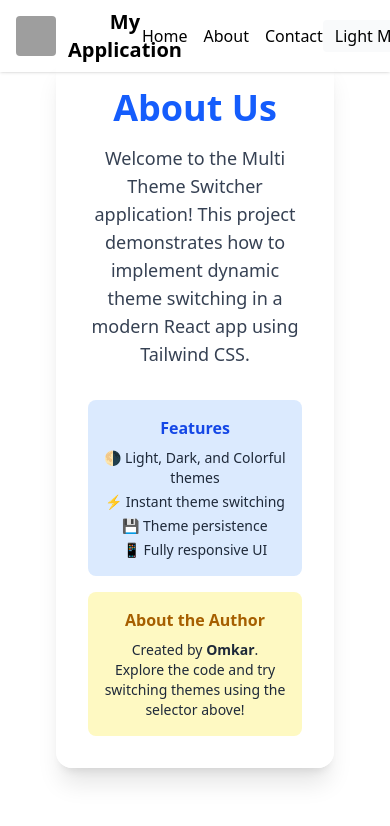
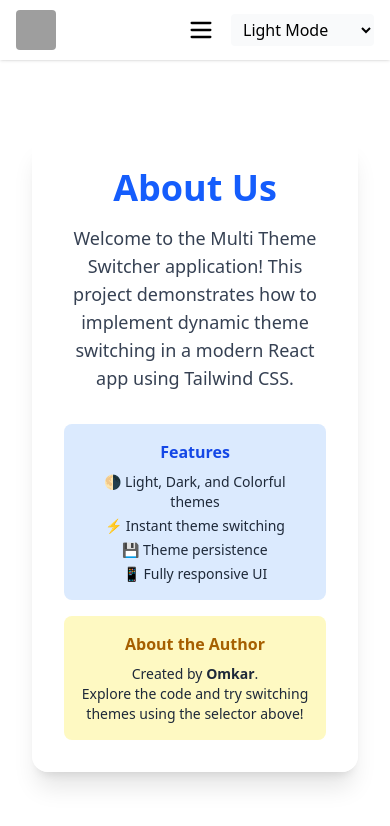
Before and after one commit to omkar-pd/React-Multi-Theme-Switcher, a React (Vite) app: page /about in a window 390 px wide. Shown: the top 826 px of the page. Built offline with nearby package versions, Linux system fonts and the light colour scheme; grey boxes are pictures that could not be loaded.

Commit message:
mobile navigation

```diff
--- /dev/null
+++ b/src/components/MobileNav.tsx
@@ -0,0 +1,29 @@
+import { Link } from "react-router";
+import { themes } from "../utils/themes";
+
+type MobileNavProps = {
+  open: boolean;
+  theme: 'light' | 'dark' | 'colorful';
+  onClose: () => void;
+};
+
+function MobileNav({ open, theme, onClose }: MobileNavProps) {
+  if (!open) return null;
+  return (
+    <ul
+      className={`absolute top-full left-0 w-full shadow-md flex flex-col items-center py-4 space-y-2 md:hidden z-50 ${themes[theme].className}`}
+    >
+      <li>
+        <Link to="/" onClick={onClose}>Home</Link>
+      </li>
+      <li>
+        <Link to="/about" onClick={onClose}>About</Link>
+      </li>
+      <li>
+        <Link to="/contact" onClick={onClose}>Contact</Link>
+      </li>
+    </ul>
+  );
+}
+
+export default MobileNav;
--- a/src/components/Navbar.tsx
+++ b/src/components/Navbar.tsx
@@ -1,9 +1,11 @@
 import { Link } from "react-router";
 import { useTheme } from "../hooks/useTheme";
+import { useState } from "react";
+import MobileNav from "./MobileNav";
 
 function Navbar() {
     const { theme, setTheme } = useTheme();
-    console.log(theme);
+    const [menuOpen, setMenuOpen] = useState(false);
 
     return (
         <nav className="navbar fixed top-0 left-0 w-full flex items-center justify-between px-4 py-2 shadow z-50 bg-colorful-gradient font-pacifico">
@@ -14,26 +16,46 @@ function Navbar() {
                     className="mr-3 rounded"
                     style={{ width: "40px", height: "40px" }}
                 />
-                <h1 className="text-xl font-bold">My Application</h1>
             </div>
-            <ul className="nav-links flex space-x-4">
+            <div className="flex items-center md:hidden">
+                <button
+                    className="p-2 focus:outline-none"
+                    onClick={() => setMenuOpen((open) => !open)}
+                    aria-label="Toggle menu"
+                >
+                    <svg className="w-7 h-7" fill="none" stroke="currentColor" strokeWidth={2} viewBox="0 0 24 24">
+                        <path strokeLinecap="round" strokeLinejoin="round" d={menuOpen ? "M6 18L18 6M6 6l12 12" : "M4 6h16M4 12h16M4 18h16"} />
+                    </svg>
+                </button>
+                <select
+                    className="border rounded px-2 py-1 bg-inherit ml-2"
+                    onChange={(e) => setTheme(e.target.value as 'light' | 'dark' | 'colorful')}
+                    value={theme}
+                    id="theme-select-mobile"
+                >
+                    <option value="light">Light Mode</option>
+                    <option value="dark">Dark Mode</option>
+                    <option value="colorful">Colorful Mode</option>
+                </select>
+            </div>
+            <ul className="nav-links hidden md:flex space-x-4">
                 <li><Link to="/">Home</Link></li>
                 <li><Link to="/about">About</Link></li>
                 <li><Link to="/contact">Contact</Link></li>
             </ul>
             <select
-                className="border rounded px-2 py-1 bg-inherit"
+                className="border rounded px-2 py-1 bg-inherit hidden md:block"
                 onChange={(e) => setTheme(e.target.value as 'light' | 'dark' | 'colorful')}
                 value={theme}
-                id="theme-select"
+                id="theme-select-desktop"
             >
                 <option value="light">Light Mode</option>
                 <option value="dark">Dark Mode</option>
                 <option value="colorful">Colorful Mode</option>
             </select>
+            <MobileNav open={menuOpen} theme={theme} onClose={() => setMenuOpen(false)} />
         </nav>
     );
 }
 
-
 export default Navbar;
--- a/src/pages/about.tsx
+++ b/src/pages/about.tsx
@@ -1,6 +1,6 @@
 function About() {
     return (
-        <div className="flex flex-col items-center justify-center min-h-[70vh] p-6">
+        <div className="h-screen flex items-center justify-center">
             <div className="bg-white/90 dark:bg-gray-800/90 rounded-2xl shadow-xl p-8 max-w-2xl w-full">
                 <h1 className="text-4xl font-bold mb-4 text-center text-blue-600 dark:text-yellow-300">
                     About Us
--- a/src/pages/contact.tsx
+++ b/src/pages/contact.tsx
@@ -1,6 +1,6 @@
 function Contact() {
     return (
-        <div className="flex flex-col items-center justify-center min-h-[70vh] p-6">
+        <div className="h-screen flex items-center justify-center">
             <div className="bg-white/90 dark:bg-gray-800/90 rounded-2xl shadow-xl p-8 max-w-2xl w-full">
                 <h1 className="text-4xl font-bold mb-4 text-center text-green-600 dark:text-yellow-300">
                     Contact Us
```
